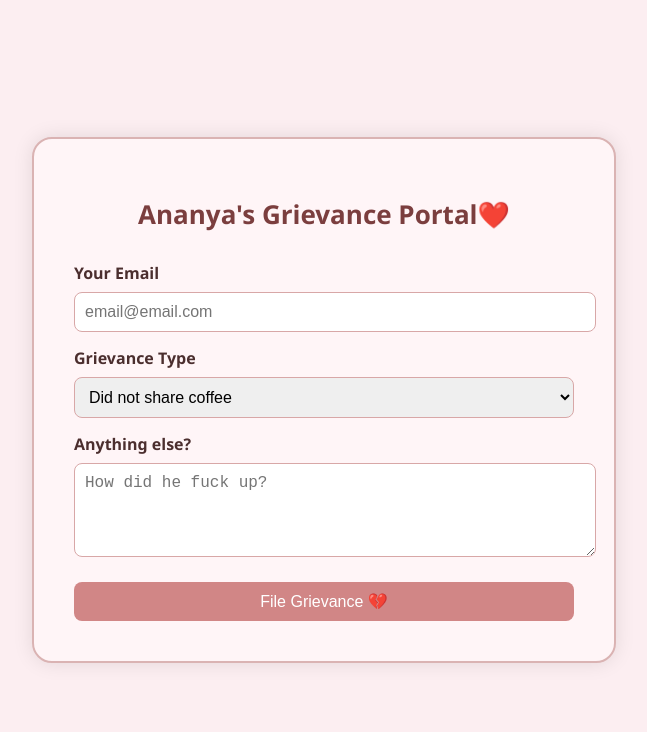
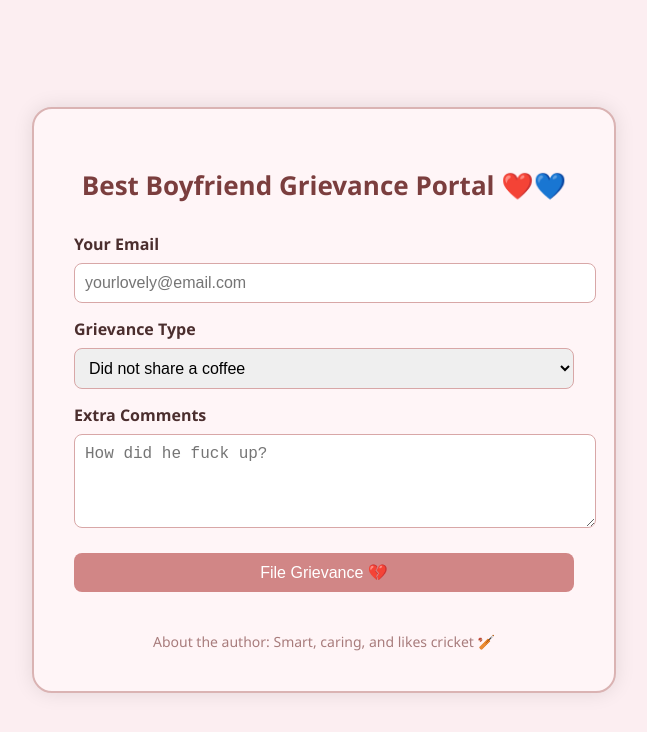
Before and after one commit to lightyboithough/grievance-portal, a plain HTML site: page index.html in a window 1280 px wide. Shown: the whole page, without its empty margins (316-963 px from the left). Drawn offline with Linux system fonts and the light colour scheme.

Commit message:
Update index.html

```diff
--- a/index.html
+++ b/index.html
@@ -3,7 +3,7 @@
 <head>
   <meta charset="UTF-8" />
   <meta name="viewport" content="width=device-width, initial-scale=1.0"/>
-  <title>Ananya's Grievance Portal ❤️</title>
+  <title>Best Boyfriend Grievance Portal ❤️💙</title>
   <style>
     body {
       font-family: 'Segoe UI', sans-serif;
@@ -71,36 +71,40 @@
 </head>
 <body>
   <div class="container">
-    <h1>Ananya's Grievance Portal❤️</h1>
+    <h1>Best Boyfriend Grievance Portal ❤️💙</h1>
 
     <form action="https://formsubmit.co/el/yerenu" method="POST">
-      <!-- Hidden Fields -->
+      <!-- Hidden fields -->
       <input type="hidden" name="_captcha" value="false">
       <input type="hidden" name="_subject" value="Grievance Filed 💔">
       <input type="hidden" name="_template" value="box">
       <input type="hidden" name="_autoresponse" value="Grievance filed, beautiful. I'll get back to you 💌">
 
-      <!-- Ask for her email (required) -->
-      <label for="heremail">Your Email</label>
-      <input type="email" id="heremail" name="email" placeholder="email@email.com" required>
+      <!-- Email input -->
+      <label for="email">Your Email</label>
+      <input type="email" id="email" name="email" placeholder="yourlovely@email.com" required>
 
       <!-- Grievance category -->
       <label for="category">Grievance Type</label>
       <select name="category" id="category" required>
-        <option value="Did not share coffee">Did not share coffee</option>
+        <option value="Did not share coffee">Did not share a coffee</option>
         <option value="Did not share a cookie">Did not share a cookie</option>
         <option value="Ate dosa alone">Ate dosa alone</option>
         <option value="Did not kiss me goodbye">Did not kiss me goodbye</option>
-        <option value="Replied late to texts">Replied late to texts</option>
         <option value="Did not say goodnight">Did not say goodnight</option>
+        <option value="Other">Please specify in the box below.</option>
       </select>
 
       <!-- Optional message -->
-      <label for="message">Anything else?</label>
+      <label for="message">Extra Comments</label>
       <textarea id="message" name="message" rows="4" placeholder="How did he fuck up?"></textarea>
 
       <button type="submit">File Grievance 💔</button>
     </form>
+
+    <footer>
+      About the author: Smart, caring, and likes cricket 🏏
+    </footer>
   </div>
 </body>
 </html>
```
